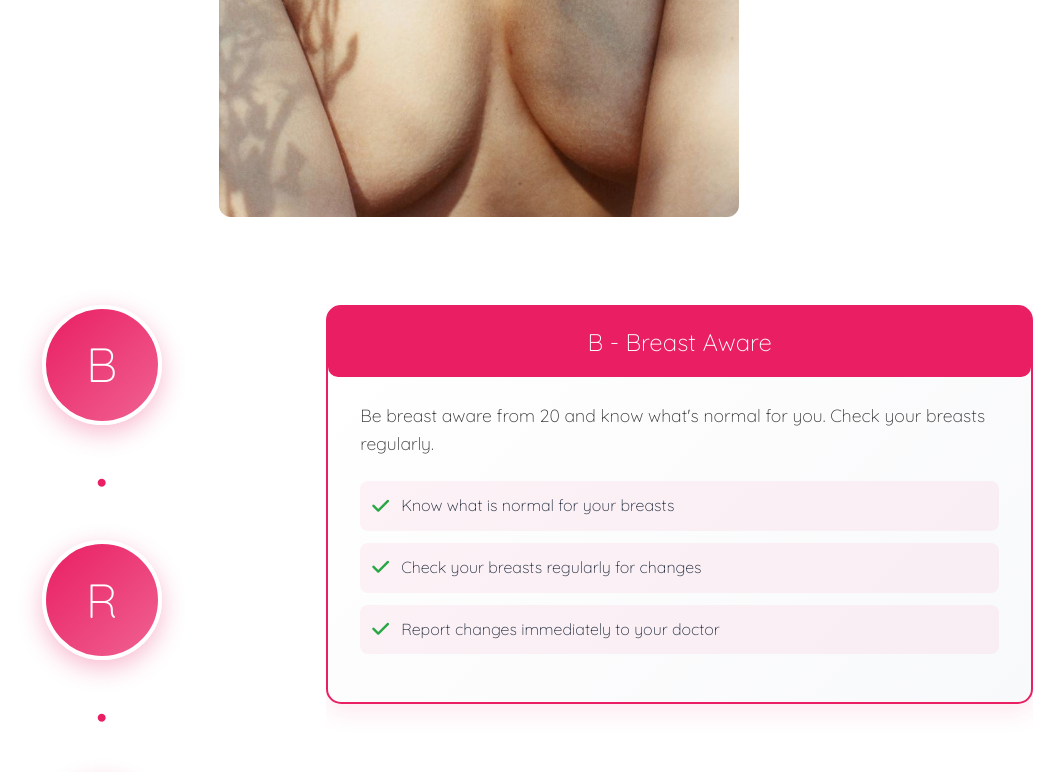
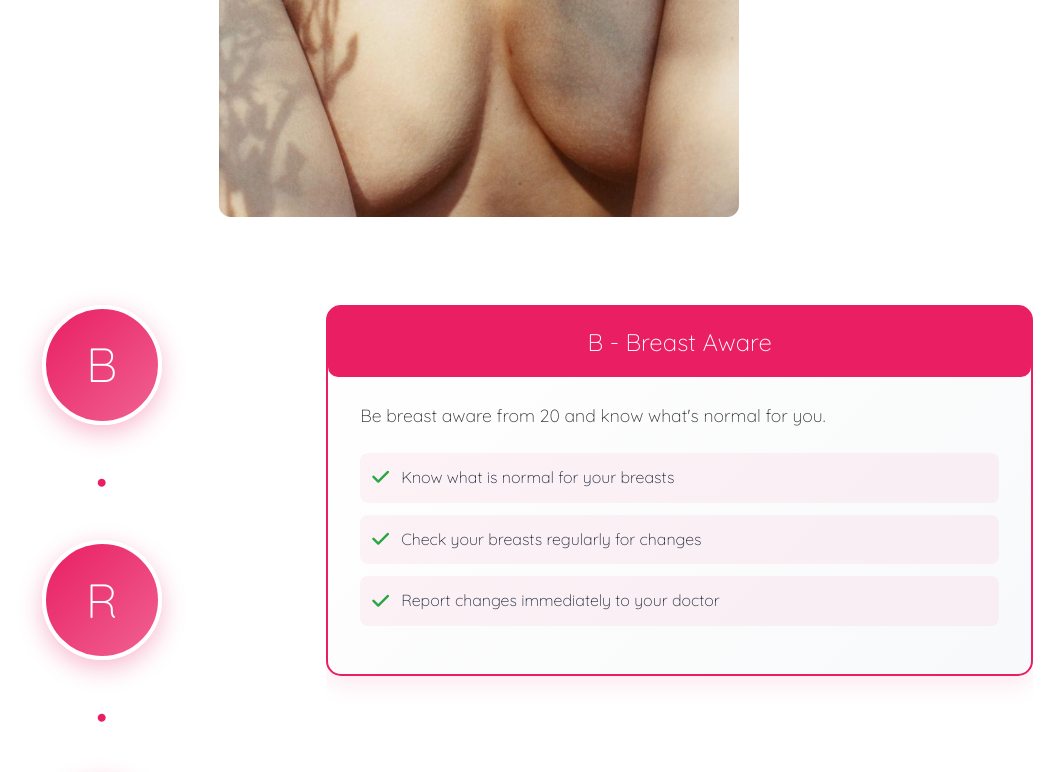
Before and after one commit to Charbel-Azar/DrElieSnaifer, a website: page index.html in a window 1280 px wide. Shown: the part 1651-2423 px from the top of the page, without its empty margins (161-1225 px from the left). Drawn offline with Linux system fonts and the light colour scheme.

Commit message:
Update index.html

```diff
--- a/index.html
+++ b/index.html
@@ -130,7 +130,7 @@
                             B - Breast Aware
                         </div>
                         <div class="bras-content">
-                            <p style="font-size: 1.1rem; margin-bottom: 1.5rem; color: #333;">Be breast aware from 20 and know what's normal for you. Check your breasts regularly.</p>
+                            <p style="font-size: 1.1rem; margin-bottom: 1.5rem; color: #333;">Be breast aware from 20 and know what's normal for you.</p>
                             <ul class="bras-list" style="list-style: none; padding: 0;">
                                 <li style="display: flex; align-items: center; gap: 0.75rem; margin-bottom: 0.75rem; padding: 0.75rem; background: rgba(233, 30, 99, 0.05); border-radius: 8px;">
                                     <i class="fa-solid fa-check" style="color: #28a745; font-size: 1.2rem;"></i>
```
